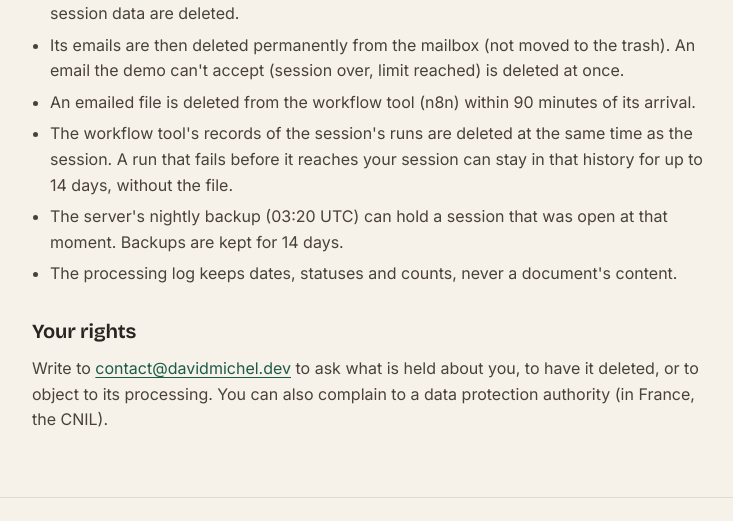
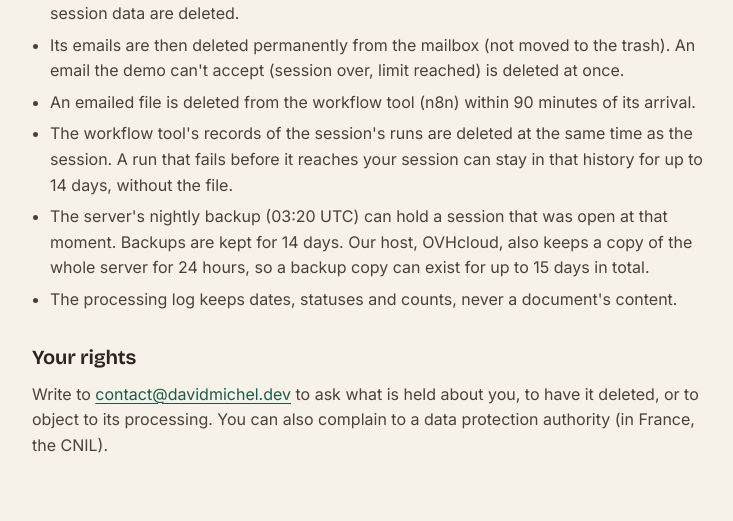
Before and after one commit to dmichel-dev/ap-automation, a Python web app: template services/core/app/web/templates/demo_privacy.html in a window 1280 px wide. Shown: the part 1221-1742 px from the top of the page, without its empty margins (268-1001 px from the left). Run offline with Jinja, Linux system fonts and the light colour scheme; the template is opened without the code that fills it, so the values that code supplies are empty.

Commit message:
docs(demo): the privacy notice counts the host's server backup
OVHcloud keeps a daily copy of the whole server for 24 hours, so a nightly
backup copy can exist for up to 15 days in total. The notice says so, and
the deletion table in docs/demo.md matches it.

Co-Authored-By: Claude Opus 5.5 <noreply@anthropic.com>

```diff
--- a/services/core/app/web/templates/demo_privacy.html
+++ b/services/core/app/web/templates/demo_privacy.html
@@ -44,7 +44,7 @@
     <li>Its emails are then deleted permanently from the mailbox (not moved to the trash). An email the demo can't accept (session over, limit reached) is deleted at once.</li>
     <li>An emailed file is deleted from the workflow tool (n8n) within 90 minutes of its arrival.</li>
     <li>The workflow tool's records of the session's runs are deleted at the same time as the session. A run that fails before it reaches your session can stay in that history for up to 14 days, without the file.</li>
-    <li>The server's nightly backup (03:20 UTC) can hold a session that was open at that moment. Backups are kept for 14 days.</li>
+    <li>The server's nightly backup (03:20 UTC) can hold a session that was open at that moment. Backups are kept for 14 days. Our host, OVHcloud, also keeps a copy of the whole server for 24 hours, so a backup copy can exist for up to 15 days in total.</li>
     <li>The processing log keeps dates, statuses and counts, never a document's content.</li>
   </ul>
 </section>
```
Also changed, not shown: docs/demo.md (+1 -1 lines).
